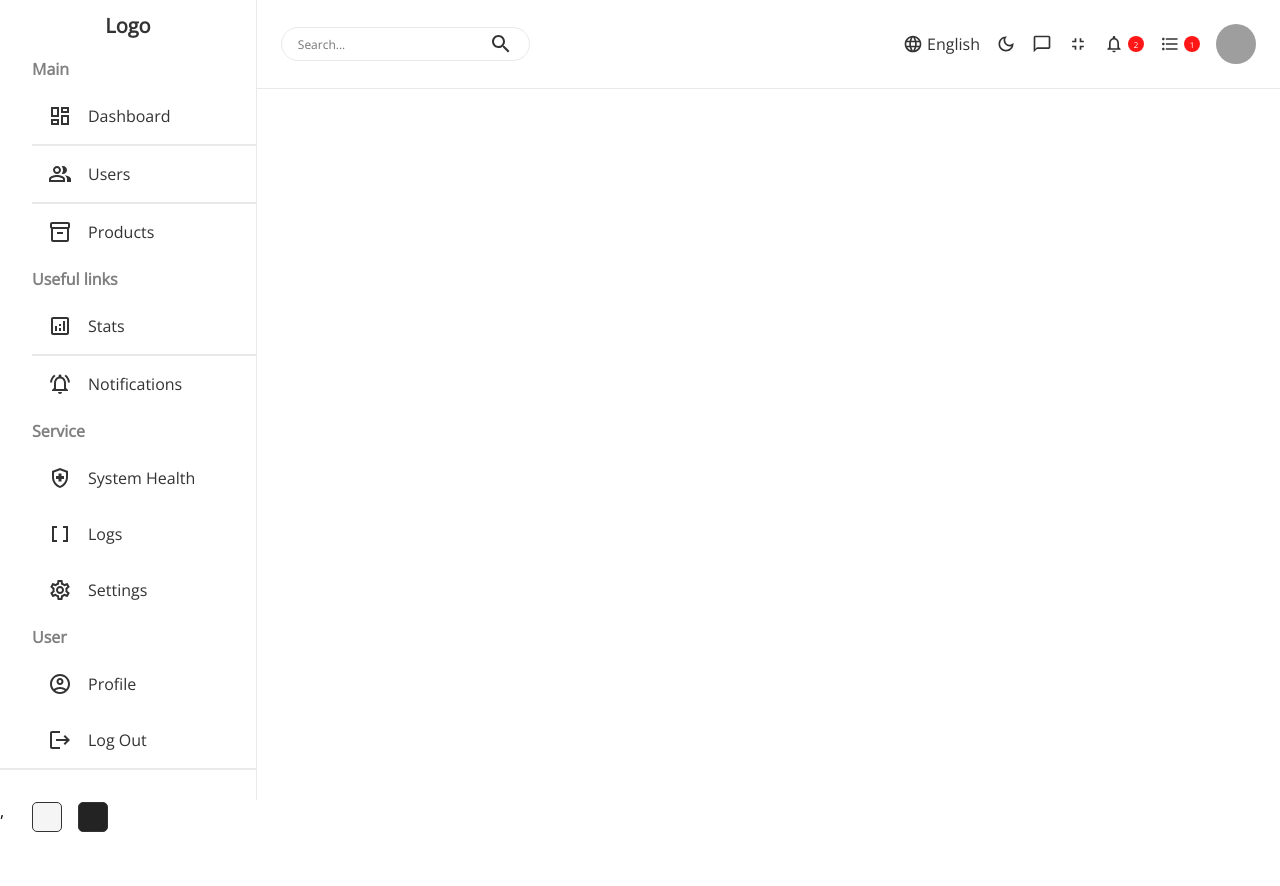
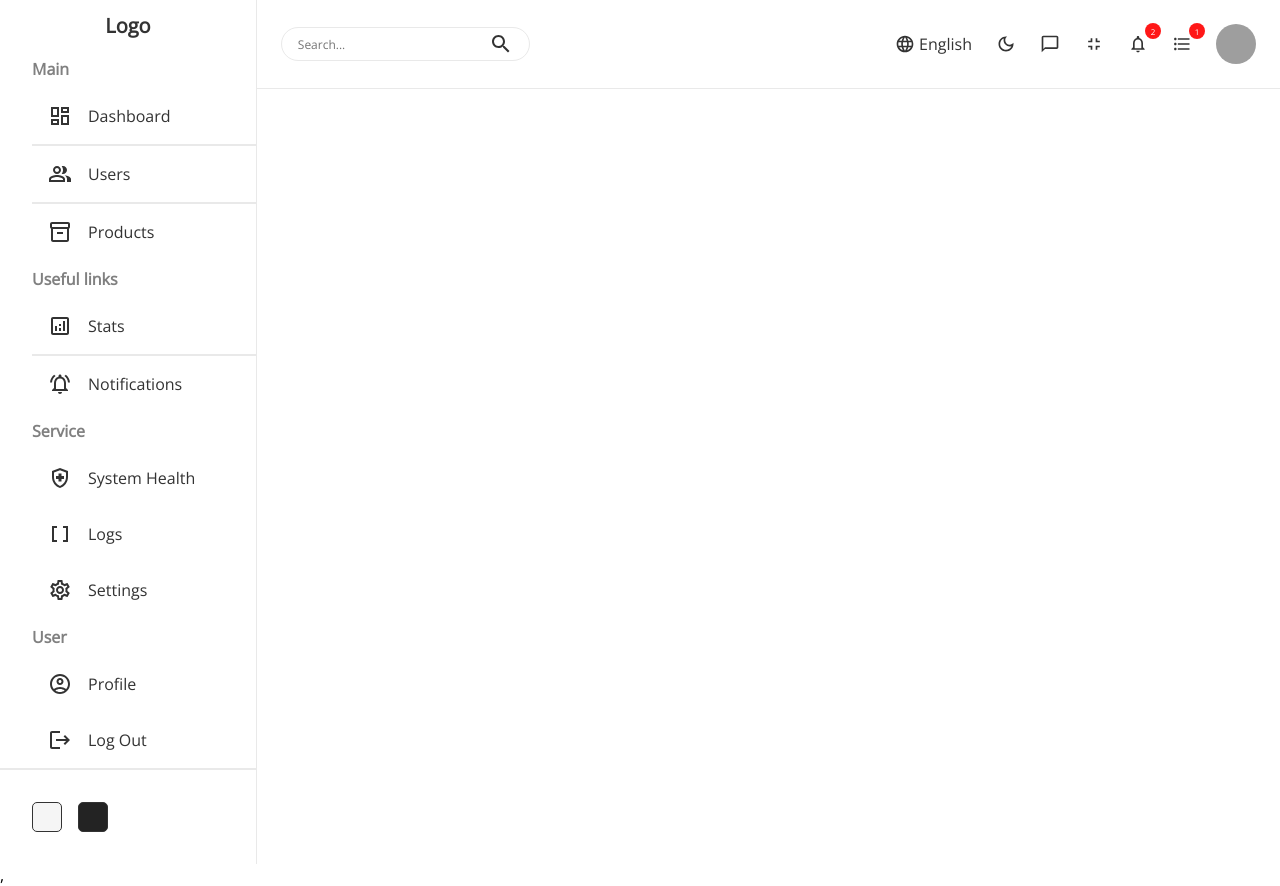
Before and after one commit to DigytUX/material-dashboard, a React (Create React App) app in the folder frontend/: page / in a window 1280 px wide. Before the commit the page ends 864 px from the top, so only its background shows below. Built offline with nearby package versions, Linux system fonts and the light colour scheme; grey boxes are pictures that could not be loaded.

Commit message:
Adjusted flexbox

```diff
--- a/frontend/src/components/NavBar/navbar.scss
+++ b/frontend/src/components/NavBar/navbar.scss
@@ -35,7 +35,7 @@
         }
         .items {
             display: flex;
-            gap:1em;
+            gap:1.5em;
             .item {
                 display:flex;
                 align-items: center;
@@ -43,6 +43,7 @@
                 cursor:pointer;
                 gap:0.25em;
                 color:#333;
+                position:relative;
                 .icon {
                     cursor:pointer;
                     font-size:20px;
@@ -58,6 +59,9 @@
                     border-radius:50%;
                     font-size:0.5em;
                     color:white;
+                    position:absolute;
+                    top:-1px;
+                    right:-13px;
                 }
                 .avatar {
                     width:40px;
--- a/frontend/src/components/SideBar/sidebar.scss
+++ b/frontend/src/components/SideBar/sidebar.scss
@@ -1,7 +1,7 @@
 .sidebar {
     flex:1;
     border-right:0.5px solid rgb(233, 233, 233);
-    height:100vh;
+    min-height:100vh;
     background-color:white;
     .top {
         height:50px;
```
